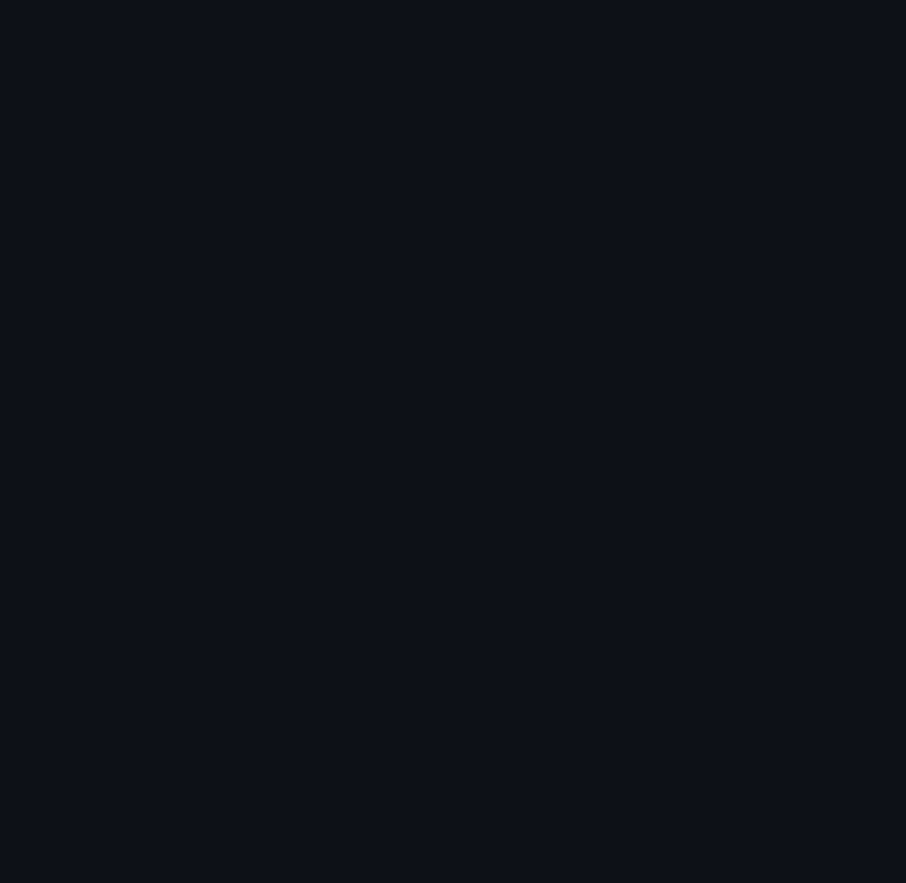
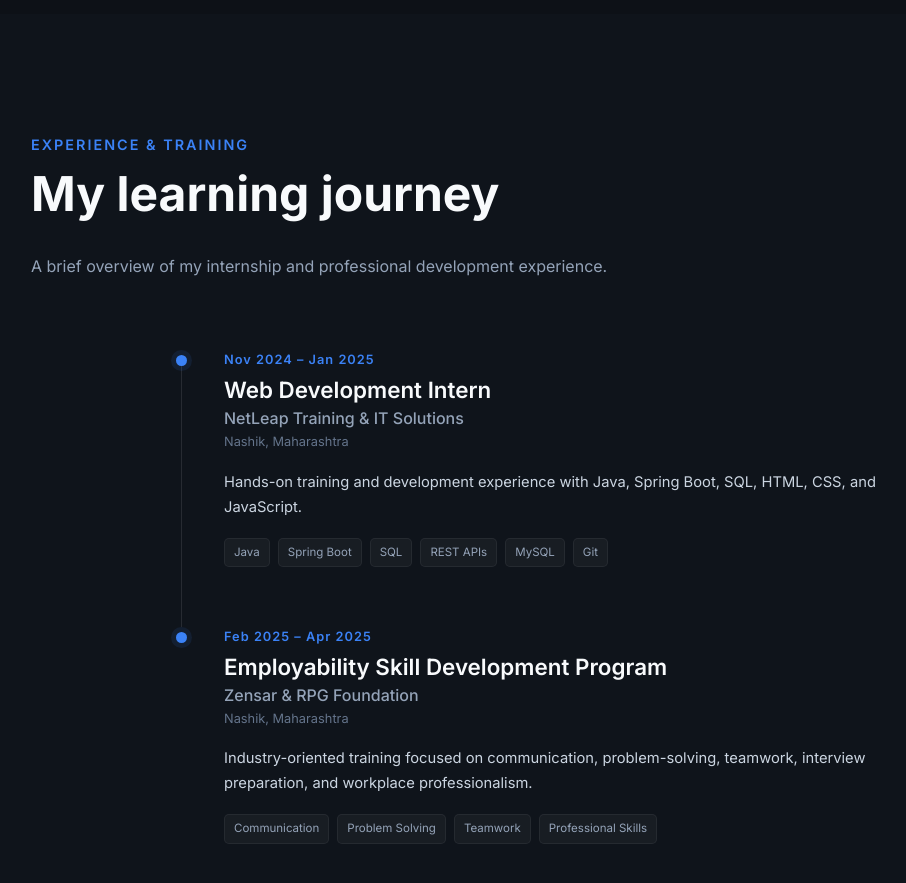
Before and after one commit to krushna694/krushna-portfolio, a React (Vite) app: page / in a window 1280 px wide. Shown: the part 3760-4643 px from the top of the page, without its empty margins (51-957 px from the left). Before the commit the page ends 3707 px from the top, so only its background shows below. Built offline with nearby package versions, Linux system fonts and the light colour scheme.

Commit message:
Experience section added to the portfolio website. Updated the experience data and made necessary styling changes in the index.css file. Also, minor adjustments were made to the Home.jsx page to accommodate the new Experience component.

```diff
--- a/src/components/Experience.jsx
+++ b/src/components/Experience.jsx
@@ -0,0 +1,142 @@
+import { motion } from "framer-motion";
+import { experiences } from "../data/experience";
+
+function Experience() {
+    return (
+        <section
+            className="experience-section"
+            id="experience"
+        >
+            <div className="container">
+
+                {/* Section Header */}
+
+                <motion.div
+                    className="section-heading"
+
+                    initial={{
+                        opacity: 0,
+                        y: 30,
+                    }}
+
+                    whileInView={{
+                        opacity: 1,
+                        y: 0,
+                    }}
+
+                    viewport={{
+                        once: true,
+                        amount: 0.2,
+                    }}
+
+                    transition={{
+                        duration: 0.7,
+                    }}
+                >
+                    <p className="section-label">
+                        EXPERIENCE & TRAINING
+                    </p>
+
+                    <h2 className="section-title">
+                        My learning journey
+                    </h2>
+
+                    <p className="section-description">
+                        A brief overview of my internship and professional
+                        development experience.
+                    </p>
+                </motion.div>
+
+
+                {/* Experience Timeline */}
+
+                <div className="experience-list">
+
+                    {experiences.map((experience, index) => (
+
+                        <motion.article
+                            className="experience-item"
+                            key={experience.id}
+
+                            initial={{
+                                opacity: 0,
+                                x: -30,
+                            }}
+
+                            whileInView={{
+                                opacity: 1,
+                                x: 0,
+                            }}
+
+                            viewport={{
+                                once: true,
+                                amount: 0.2,
+                            }}
+
+                            transition={{
+                                duration: 0.6,
+                                delay: index * 0.15,
+                            }}
+                        >
+
+                            {/* Timeline */}
+
+                            <div className="experience-marker">
+                                <span></span>
+                            </div>
+
+
+                            {/* Content */}
+
+                            <div className="experience-content">
+
+                                <p className="experience-period">
+                                    {experience.period}
+                                </p>
+
+                                <h3>
+                                    {experience.role}
+                                </h3>
+
+                                <h4>
+                                    {experience.company}
+                                </h4>
+
+                                <p className="experience-location">
+                                    {experience.location}
+                                </p>
+
+                                <p className="experience-description">
+                                    {experience.description}
+                                </p>
+
+
+                                <div className="experience-skills">
+
+                                    {experience.skills.map((skill) => (
+
+                                        <span
+                                            key={skill}
+                                            className="experience-skill"
+                                        >
+                                            {skill}
+                                        </span>
+
+                                    ))}
+
+                                </div>
+
+                            </div>
+
+                        </motion.article>
+
+                    ))}
+
+                </div>
+
+            </div>
+        </section>
+    );
+}
+
+export default Experience;
--- a/src/data/experience.js
+++ b/src/data/experience.js
@@ -0,0 +1,39 @@
+export const experiences = [
+  {
+    id: 1,
+    role: "Web Development Intern",
+    company: "NetLeap Training & IT Solutions",
+    location: "Nashik, Maharashtra",
+    period: "Nov 2024 – Jan 2025",
+
+    description:
+      "Hands-on training and development experience with Java, Spring Boot, SQL, HTML, CSS, and JavaScript.",
+
+    skills: [
+      "Java",
+      "Spring Boot",
+      "SQL",
+      "REST APIs",
+      "MySQL",
+      "Git",
+    ],
+  },
+
+  {
+    id: 2,
+    role: "Employability Skill Development Program",
+    company: "Zensar & RPG Foundation",
+    location: "Nashik, Maharashtra",
+    period: "Feb 2025 – Apr 2025",
+
+    description:
+      "Industry-oriented training focused on communication, problem-solving, teamwork, interview preparation, and workplace professionalism.",
+
+    skills: [
+      "Communication",
+      "Problem Solving",
+      "Teamwork",
+      "Professional Skills",
+    ],
+  },
+];
--- a/src/index.css
+++ b/src/index.css
@@ -745,3 +745,301 @@ section {
     gap: 18px;
   }
 }
+/* =========================
+   HOME PROJECT
+========================= */
+
+.home-project {
+  margin-top: 60px;
+}
+
+/* =========================
+   EXPLORE PROJECTS
+========================= */
+
+.explore-projects {
+  display: flex;
+  justify-content: center;
+
+  margin-top: 55px;
+}
+
+.explore-projects-link {
+  display: inline-flex;
+  align-items: center;
+  gap: 12px;
+
+  color: #cbd5e1;
+
+  font-size: 0.95rem;
+  font-weight: 500;
+
+  padding-bottom: 6px;
+
+  border-bottom: 1px solid rgba(255, 255, 255, 0.2);
+
+  transition:
+    color 0.25s ease,
+    border-color 0.25s ease,
+    gap 0.25s ease;
+}
+
+.explore-projects-link:hover {
+  color: var(--accent);
+
+  border-color: var(--accent);
+
+  gap: 18px;
+}
+
+.explore-projects-link span {
+  font-size: 1.2rem;
+}
+
+/* =========================
+   ALL PROJECTS PAGE
+========================= */
+
+.all-projects-section {
+  min-height: 100vh;
+
+  padding: 150px 0 100px;
+
+  background-color: var(--background);
+}
+
+.projects-page-header {
+  max-width: 700px;
+
+  margin-bottom: 70px;
+}
+
+.projects-page-header h1 {
+  font-size: clamp(2.8rem, 6vw, 5rem);
+
+  font-weight: 700;
+
+  line-height: 1.1;
+
+  margin-bottom: 20px;
+}
+
+.projects-page-header p:last-child {
+  color: var(--text-secondary);
+
+  font-size: 1rem;
+
+  line-height: 1.8;
+
+  max-width: 600px;
+}
+
+.projects-page-list {
+  margin-top: 20px;
+}
+
+/* =========================
+   PROJECT PAGE MOBILE
+========================= */
+
+@media (max-width: 768px) {
+  .all-projects-section {
+    padding: 120px 0 70px;
+  }
+
+  .projects-page-header {
+    margin-bottom: 45px;
+  }
+}
+/* =========================
+   EXPERIENCE SECTION
+========================= */
+
+.experience-section {
+  padding: 120px 0;
+  background-color: #0f141b;
+}
+
+.experience-list {
+  max-width: 850px;
+  margin: 70px auto 0;
+}
+
+/* =========================
+   EXPERIENCE ITEM
+========================= */
+
+.experience-item {
+  position: relative;
+
+  display: grid;
+
+  grid-template-columns: 35px 1fr;
+
+  gap: 25px;
+
+  padding-bottom: 55px;
+}
+
+.experience-item:last-child {
+  padding-bottom: 0;
+}
+
+/* =========================
+   TIMELINE
+========================= */
+
+.experience-marker {
+  position: relative;
+
+  display: flex;
+  justify-content: center;
+}
+
+.experience-marker::before {
+  content: "";
+
+  position: absolute;
+
+  top: 8px;
+  bottom: -55px;
+
+  width: 1px;
+
+  background-color: rgba(255, 255, 255, 0.1);
+}
+
+.experience-item:last-child .experience-marker::before {
+  display: none;
+}
+
+.experience-marker span {
+  position: relative;
+
+  width: 11px;
+  height: 11px;
+
+  margin-top: 5px;
+
+  background-color: var(--accent);
+
+  border-radius: 50%;
+
+  box-shadow: 0 0 0 5px rgba(59, 130, 246, 0.1);
+}
+
+/* =========================
+   EXPERIENCE CONTENT
+========================= */
+
+.experience-content {
+  padding-bottom: 5px;
+}
+
+.experience-period {
+  color: var(--accent);
+
+  font-size: 0.8rem;
+
+  font-weight: 600;
+
+  letter-spacing: 1px;
+
+  margin-bottom: 8px;
+}
+
+.experience-content h3 {
+  color: var(--text-primary);
+
+  font-size: 1.4rem;
+
+  font-weight: 600;
+
+  margin-bottom: 5px;
+}
+
+.experience-content h4 {
+  color: var(--text-secondary);
+
+  font-size: 1rem;
+
+  font-weight: 500;
+
+  margin-bottom: 4px;
+}
+
+.experience-location {
+  color: #64748b;
+
+  font-size: 0.8rem;
+
+  margin-bottom: 18px;
+}
+
+.experience-description {
+  color: #cbd5e1;
+
+  font-size: 0.92rem;
+
+  line-height: 1.7;
+
+  max-width: 700px;
+
+  margin-bottom: 18px;
+}
+
+/* =========================
+   EXPERIENCE SKILLS
+========================= */
+
+.experience-skills {
+  display: flex;
+
+  flex-wrap: wrap;
+
+  gap: 8px;
+}
+
+.experience-skill {
+  padding: 5px 9px;
+
+  color: #94a3b8;
+
+  background-color: rgba(255, 255, 255, 0.04);
+
+  border: 1px solid rgba(255, 255, 255, 0.06);
+
+  border-radius: 5px;
+
+  font-size: 0.72rem;
+}
+
+/* =========================
+   EXPERIENCE MOBILE
+========================= */
+
+@media (max-width: 768px) {
+  .experience-section {
+    padding: 90px 0;
+  }
+
+  .experience-list {
+    margin-top: 45px;
+  }
+
+  .experience-item {
+    grid-template-columns: 25px 1fr;
+
+    gap: 18px;
+
+    padding-bottom: 45px;
+  }
+
+  .experience-marker::before {
+    bottom: -45px;
+  }
+
+  .experience-content h3 {
+    font-size: 1.2rem;
+  }
+}
--- a/src/pages/Home.jsx
+++ b/src/pages/Home.jsx
@@ -2,6 +2,7 @@ import Hero from "../components/Hero";
 import About from "../components/About";
 import Skills from "../components/Skills";
 import Projects from "../components/Projects";
+import Experience from "../components/Experience";
 
 function Home() {
     return (
@@ -10,6 +11,7 @@ function Home() {
             <About />
             <Skills />
             <Projects />
+            <Experience />
         </>
     );
 }
```
